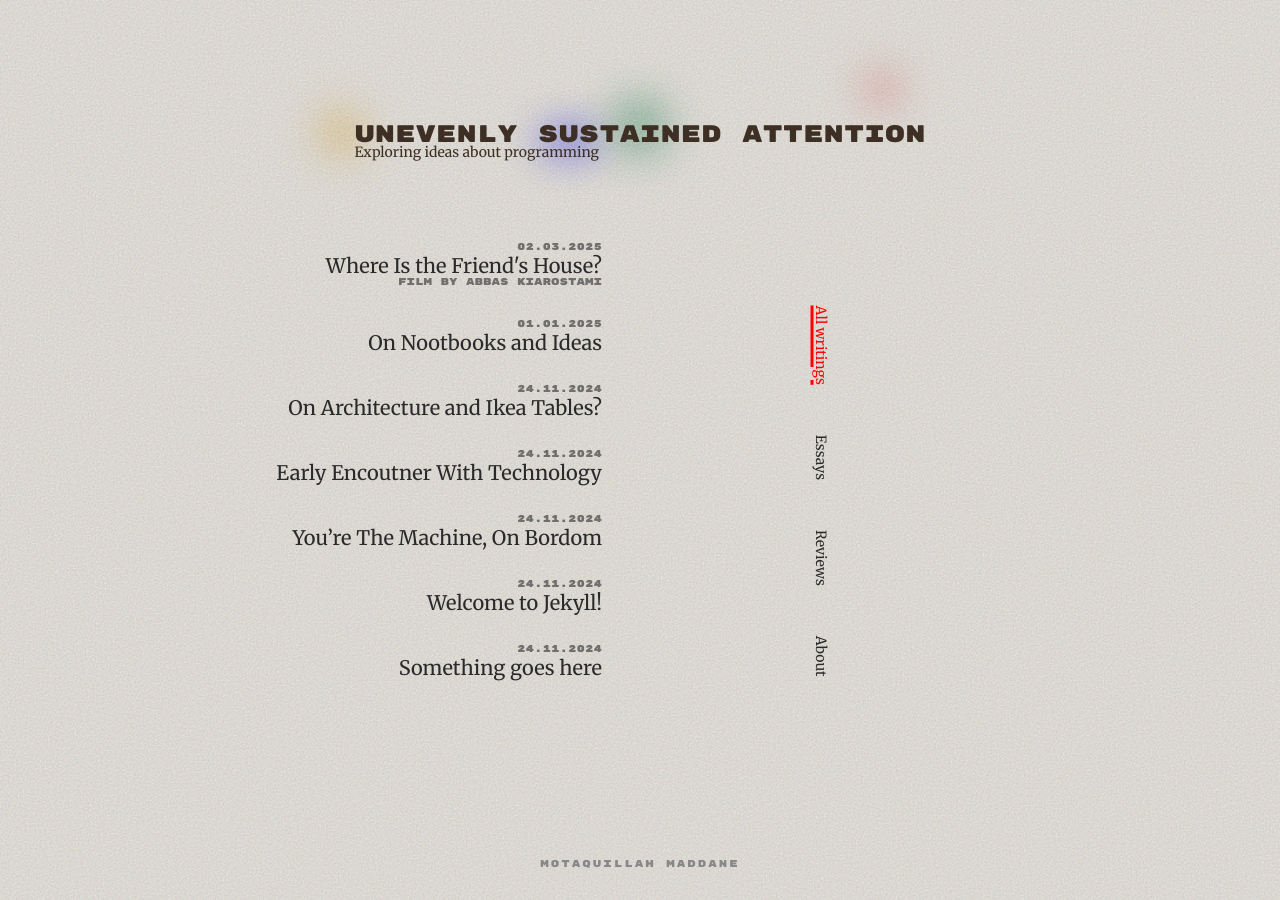
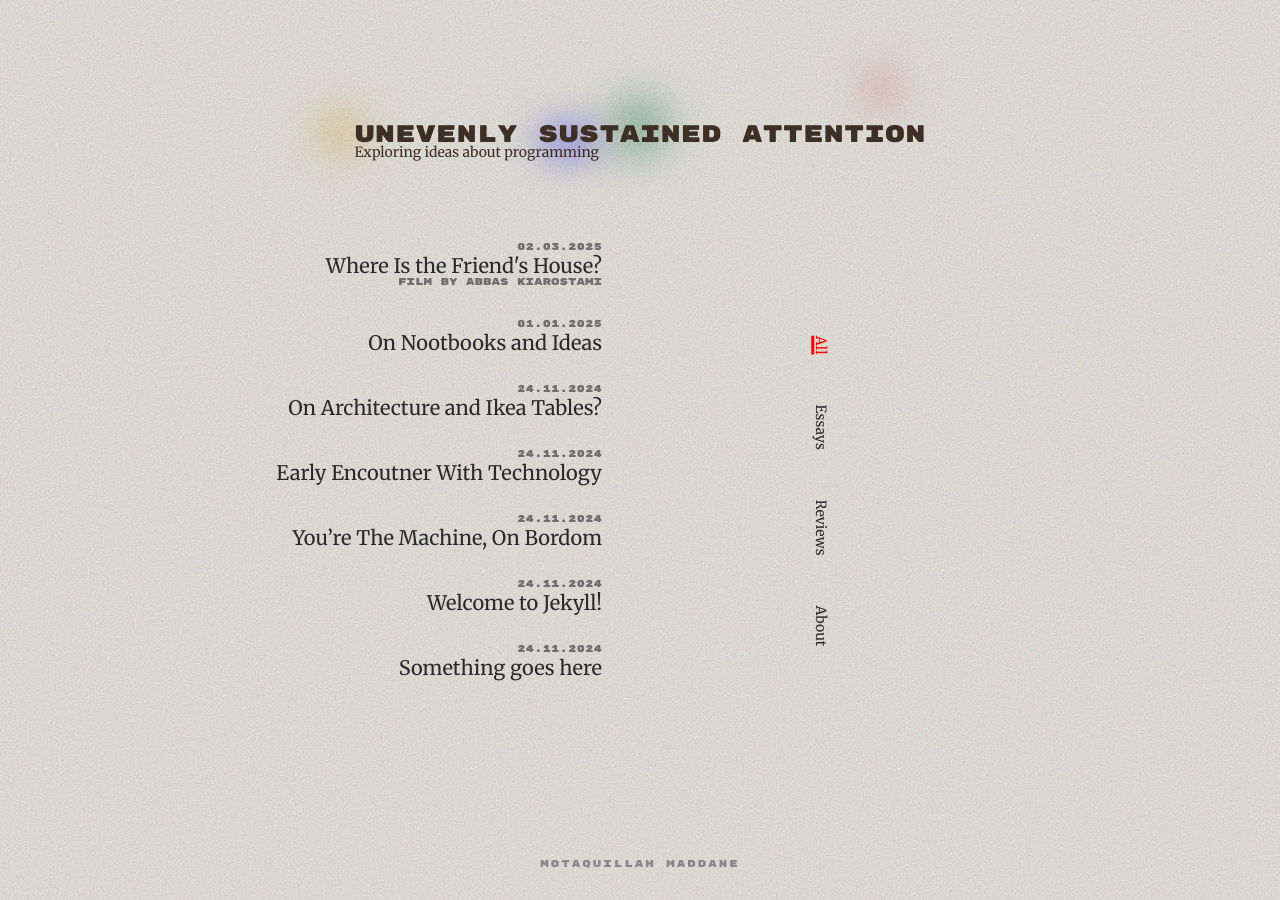
Before and after one commit to kronik3r/kronik3r.github.io, a Jekyll site: the page built from index.html, in a window 1280 px wide. Built offline with Jekyll 4.4.1, drawn with Linux system fonts in a browser that asks for light colours.

Commit message:
fix: responsive issues

```diff
--- a/_includes/menu.html
+++ b/_includes/menu.html
@@ -1,4 +1,4 @@
-<a href="/" class="{% if page.url == "/" %}active{% endif %}">All writings</a>
+<a href="/" class="{% if page.url == "/" %}active{% endif %}">All</a>
 <a href="/essays" class="{% if page.url contains "/essays" %}active{% endif %}">Essays</a>
 <a href="/reviews" class="{% if page.url contains "/reviews" %}active{% endif %}" >Reviews</a>
 <a href="/about">About</a>
--- a/_layouts/post.html
+++ b/_layouts/post.html
@@ -20,6 +20,8 @@
             {{ content }}
         </div>
 
+        <hr>
+
         <div class="note">
             If you have any thoughts on this, I woud love to hear what you think. Email me at:
             <b>maddane.info@gmail.com</b>
--- a/styles/index.scss
+++ b/styles/index.scss
@@ -327,7 +327,6 @@
     display: flex;
     align-items: center;
     justify-content: center;
-    min-height: 500px;
 
     a {
         font-family: "Merriweather", serif;
--- a/styles/response.scss
+++ b/styles/response.scss
@@ -101,6 +101,7 @@
     }
 
     .menu {
+        min-height: 500px;
         margin-bottom: 0;
         order: 1;
 
```
